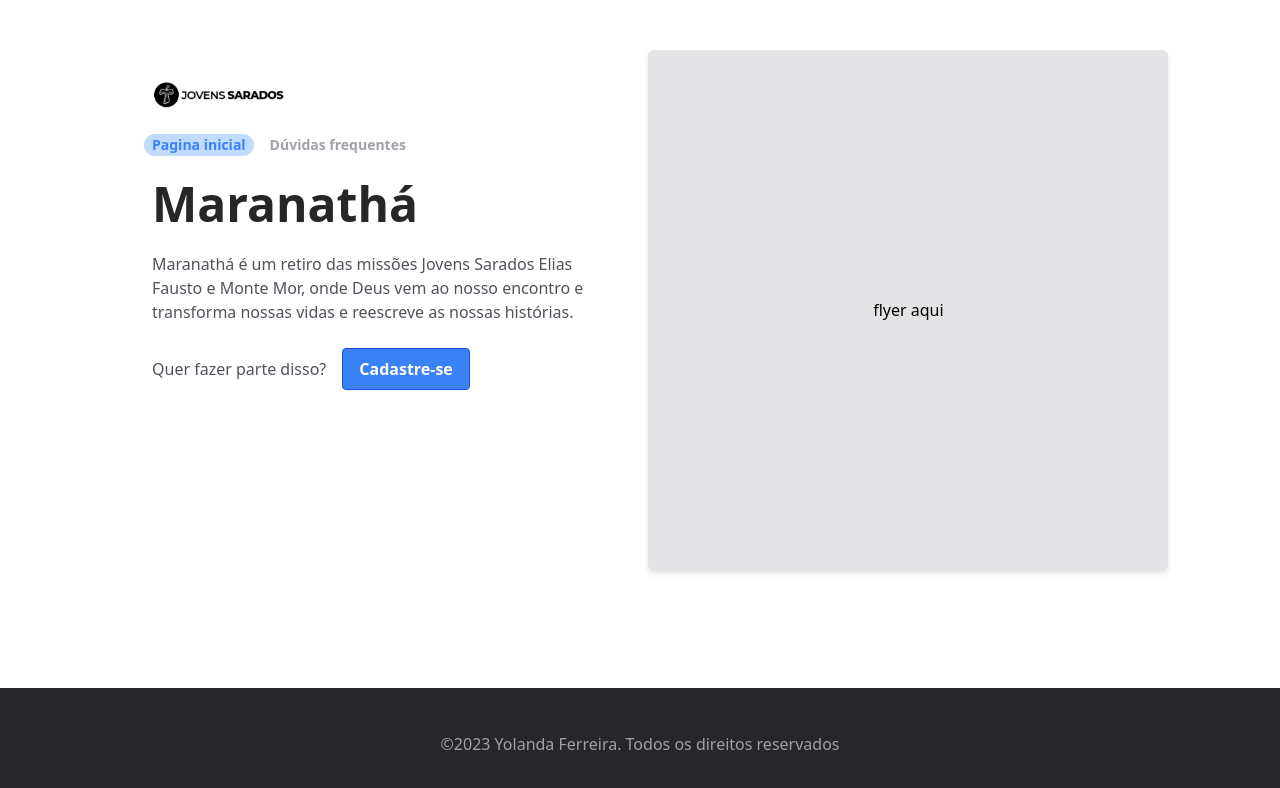
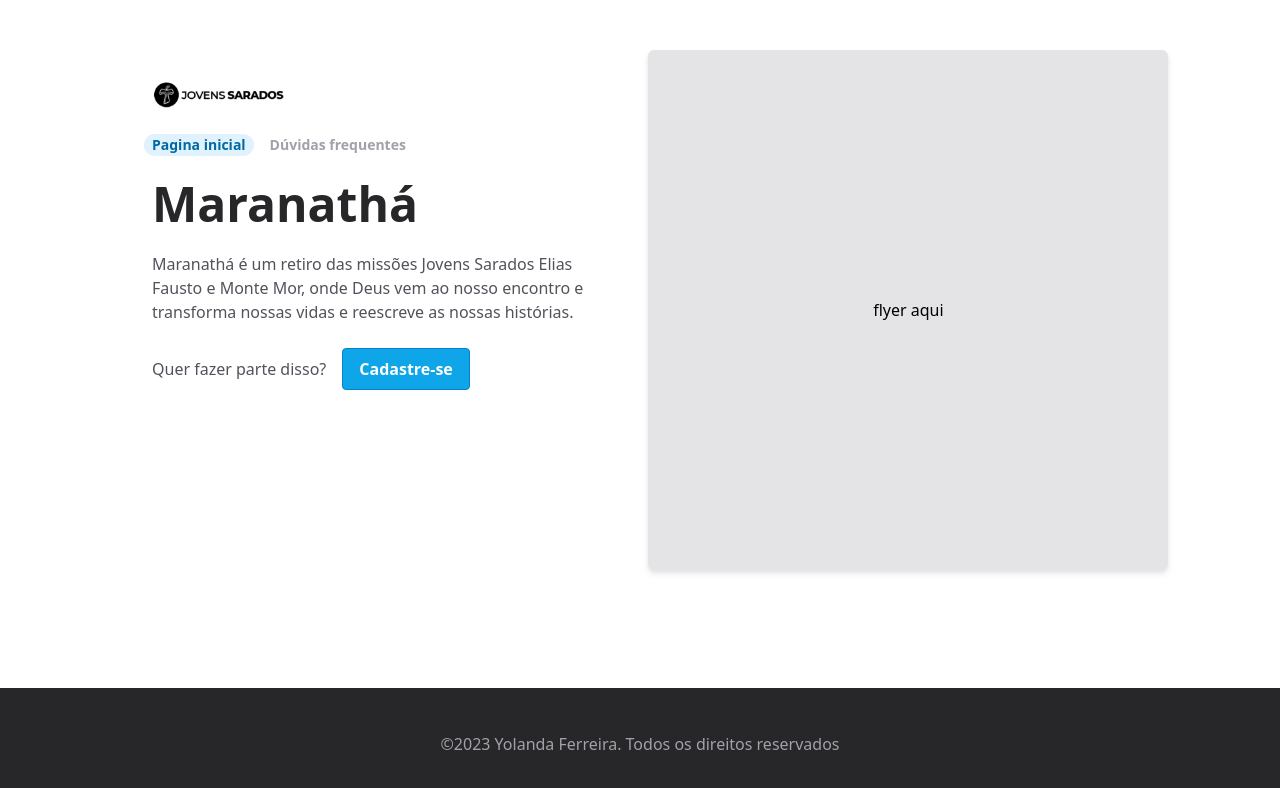
Before and after one commit to yoleihu/maranatha, a Next.js app: page / in a window 1280 px wide. Shown: the top 788 px of the page. Built offline with nearby package versions, Linux system fonts and the light colour scheme.

Commit message:
feat: change blue to sky

```diff
--- a/src/pages/index.tsx
+++ b/src/pages/index.tsx
@@ -10,10 +10,10 @@ export default function Home() {
           <Image src={logojs} alt="logojs" width={150} />
           <Tabs.Root defaultValue="tab1">
             <Tabs.List className="flex flex-row gap-2">
-              <Tabs.Trigger value="tab1" className="ease-in duration-300 px-2 py-1 flex rounded-full items-center justify-center text-sm font-semibold leading-none text-zinc-400 select-none hover:text-blue-700 data-[state=active]:text-blue-500 data-[state=active]:bg-blue-200 outline-none">
+              <Tabs.Trigger value="tab1" className="ease-in duration-300 px-2 py-1 flex rounded-full items-center justify-center text-sm font-semibold leading-none text-zinc-400 select-none hover:text-sky-500 data-[state=active]:text-sky-700 data-[state=active]:bg-sky-100 outline-none">
                 Pagina inicial
               </Tabs.Trigger>
-              <Tabs.Trigger value="tab2" className="ease-in duration-300 px-2 py-1 flex rounded-full items-center justify-center text-sm font-semibold leading-none text-zinc-400 select-none hover:text-blue-700 data-[state=active]:text-blue-500 data-[state=active]:bg-blue-200 outline-none">
+              <Tabs.Trigger value="tab2" className="ease-in duration-300 px-2 py-1 flex rounded-full items-center justify-center text-sm font-semibold leading-none text-zinc-400 select-none hover:text-sky-500 data-[state=active]:text-sky-700 data-[state=active]:bg-sky-100 outline-none">
                 Dúvidas frequentes
               </Tabs.Trigger>
             </Tabs.List>
@@ -29,7 +29,7 @@ export default function Home() {
                   <span>
                     Quer fazer parte disso?
                   </span>
-                  <button className="flex w-fit bg-blue-500 hover:bg-blue-700 text-white font-bold py-2 px-4 border border-blue-700 rounded">
+                  <button className="flex w-fit bg-sky-500 hover:bg-sky-600 text-white font-bold py-2 px-4 border border-sky-600 rounded">
                     Cadastre-se
                   </button>
                 </div>
```
